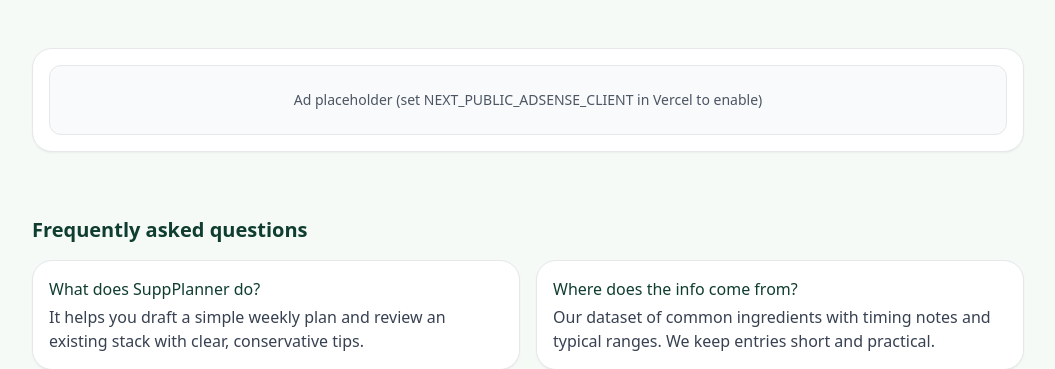
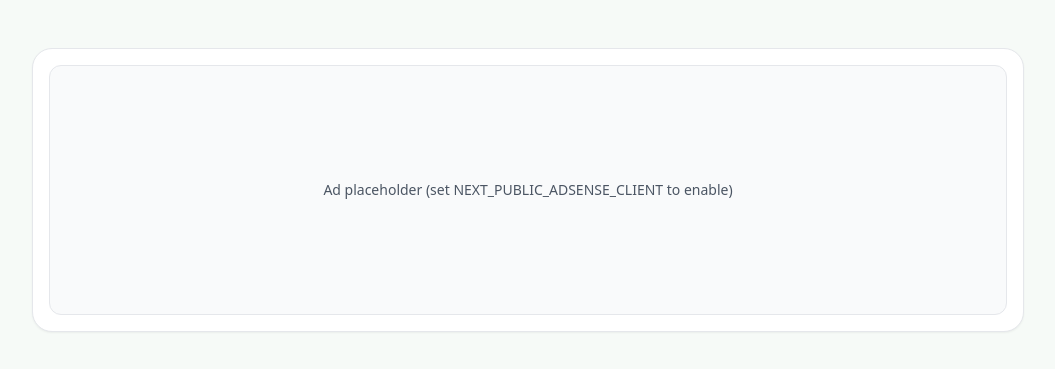
Before and after one commit to JiriTill/suppplanner, a Next.js app: page / in a window 1280 px wide. Shown: the part 507-876 px from the top of the page, without its empty margins (112-1167 px from the left). Built offline with nearby package versions, Linux system fonts and the light colour scheme; no server answers.

Commit message:
Update AdSlot.tsx

```diff
--- a/components/AdSlot.tsx
+++ b/components/AdSlot.tsx
@@ -1,23 +1,32 @@
 'use client';
 import { useEffect } from 'react';
 
-
 declare global { interface Window { adsbygoogle: any[] } }
 
-
-export default function AdSlot({ slot, style = {} }: { slot?: string; style?: React.CSSProperties }) {
+export default function AdSlot({
+  slot,
+  style = {},
+  height = 160, // controls placeholder height
+}: {
+  slot?: string;
+  style?: React.CSSProperties;
+  height?: number;
+}) {
   useEffect(() => {
     try { (window.adsbygoogle = window.adsbygoogle || []).push({}); } catch {}
   }, []);
 
-
   const client = process.env.NEXT_PUBLIC_ADSENSE_CLIENT;
-if (!client) return (
-<div className="border rounded-xl bg-gray-50 p-6 text-center text-sm text-gray-600">
-Ad placeholder (set NEXT_PUBLIC_ADSENSE_CLIENT in Vercel to enable)
+  if (!client) {
+    return (
+      <div
+        className="border rounded-xl bg-gray-50 p-6 text-center text-sm text-gray-600 flex items-center justify-center"
+        style={{ minHeight: height, ...style }}
+      >
+        Ad placeholder (set NEXT_PUBLIC_ADSENSE_CLIENT to enable)
       </div>
     );
-
+  }
 
   return (
     <ins
```
Lines whose indentation alone changed are shown as unchanged.
